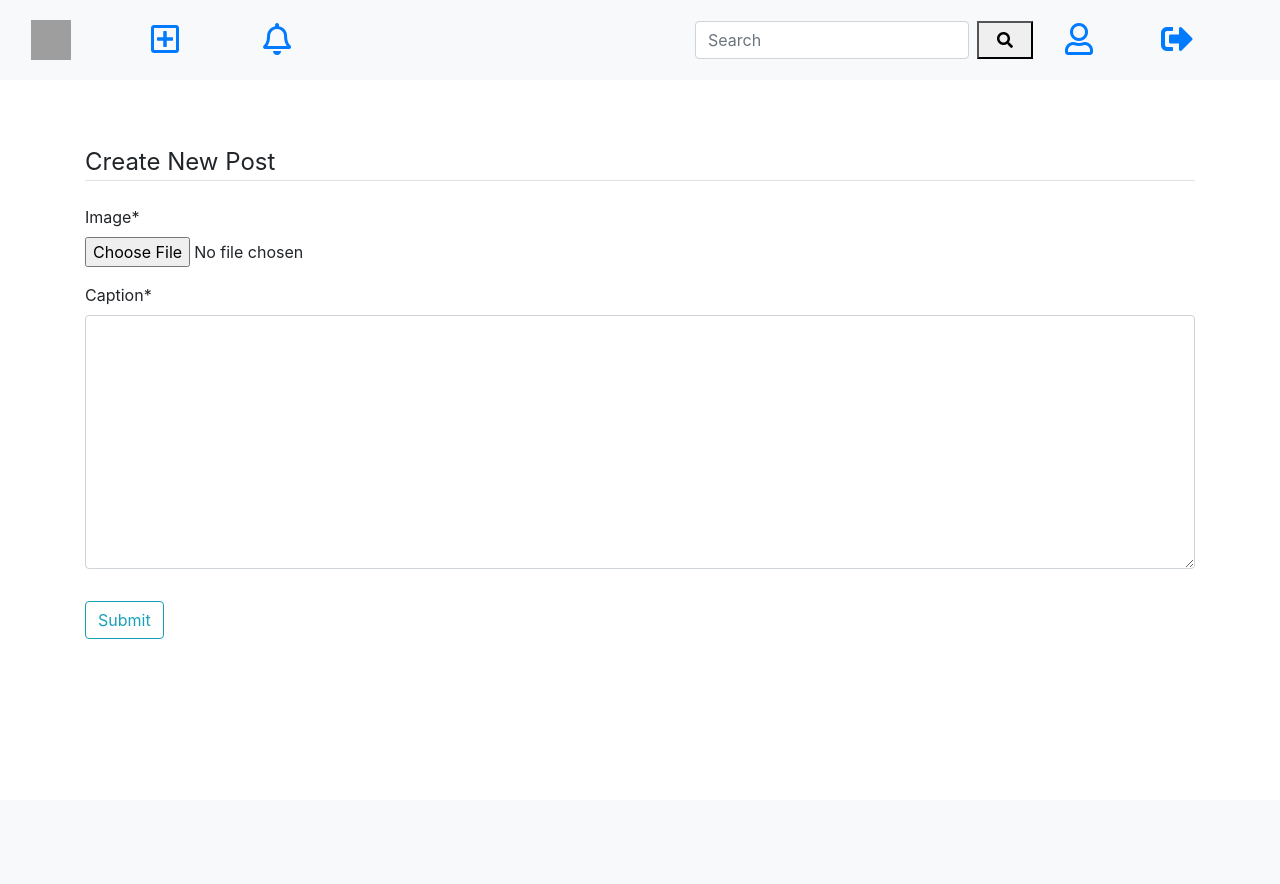
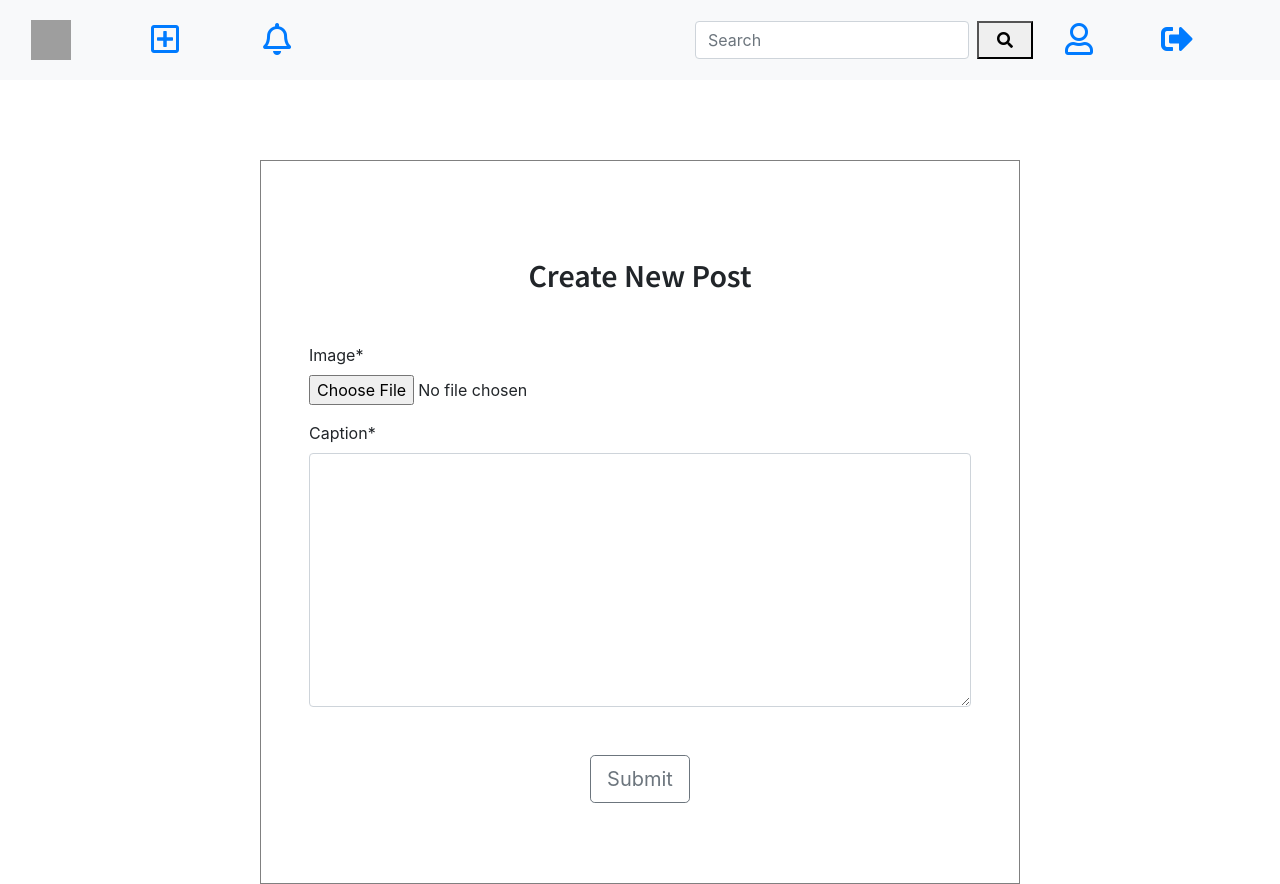
Before and after one commit to UtkarshAgrawalDTU/Betagram, a Django app: page /create/ in a window 1280 px wide. Before the commit the page ends 639 px from the top, so only its background shows below. Run offline with Django 3.2, Linux system fonts and the light colour scheme; the visitor is signed in with stand-in values (Sample User, id 1); some libraries are stand-ins or nearby versions; grey boxes are pictures that could not be loaded.

Commit message:
Create Page styled

```diff
--- a/feed/templates/feed/index.html
+++ b/feed/templates/feed/index.html
@@ -17,7 +17,7 @@
   <div class="infinite-item mx-auto col-lg-12 col-xs-12" style="object-fit: contain; border: 1px solid aquamarine; background-color: white;">
 
     <a href = "{% url 'profile' post.owner.username %}">
-      <div class="row mx-auto" style="max-width: 800px; height: 70px;">
+      <div class="row mx-auto" style="max-width: 800px; height: 60px;">
         <img src="{{post.owner.profile.image.url}}" class = "rounded-circle mx-3" width="50px" height="50px">
           <h3 style="float:inline-start;" class="pt-1">{{post.owner.username}}</h3>
       </div>
@@ -34,7 +34,7 @@
     </div>
 
     <div class="row mx-auto" style="max-width: 800px;">
-      <h2 style="color: black;">{{post.caption}}</h2>
+      <h2 style="color: black; font-size: 25px;">{{post.caption}}</h2>
     </div>
 
 
--- a/feed/views.py
+++ b/feed/views.py
@@ -20,7 +20,7 @@ def FeedView(request):
     posts_list = posts.union(Post.objects.filter(owner__in = following)).order_by('-date')
 
     page = request.GET.get('page', 1)
-    paginator = Paginator(posts_list, 2)
+    paginator = Paginator(posts_list, 5)
 
     try:
         posts = paginator.page(page)
--- a/posts/templates/posts/post_form.html
+++ b/posts/templates/posts/post_form.html
@@ -1,15 +1,22 @@
 {% extends 'base.html' %}
+{% load static %}
 {% load crispy_forms_tags %}
 
 {% block body %}
+
+<div class="row mt-3">
+    <div class="col-lg-8 col-md-12 col-sm-12 col-xs-12 px-5 login_box mx-auto py-5" style="background-color: white; border: 1px solid gray;">
+        <h4 class="subheading my-5" style="font-size: 32px; text-align: center; font-family: 'Source Sans Pro', sans-serif;;">Create New Post</h4>
         <form method="POST" enctype="multipart/form-data">
             {% csrf_token %}
             <fieldset class="form-group">
-            <legend class="border-bottom mb-4">Create New Post</legend>
                 {{ form|crispy }}
             </fieldset>
-            <div class="form-group">
-                <button class="btn btn-outline-info" type="submit">Submit</button>
+                <div class="form-group" style="text-align: center;">
+                    <button class = "btn btn-outline-secondary btn-lg my-3 mx-auto" type="submit">Submit</button>
                 </div>
     </form>
+    </div>
+
+</div>
 {% endblock %}
```
Also changed, not shown: posts/templates/posts/detail.html (+2 -9 lines). Lines whose indentation alone changed are shown as unchanged.
